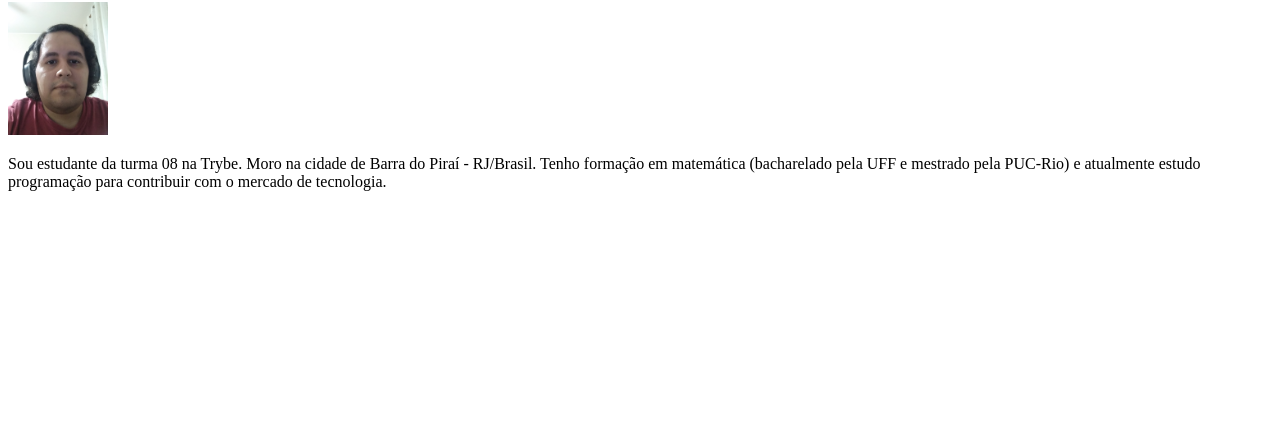
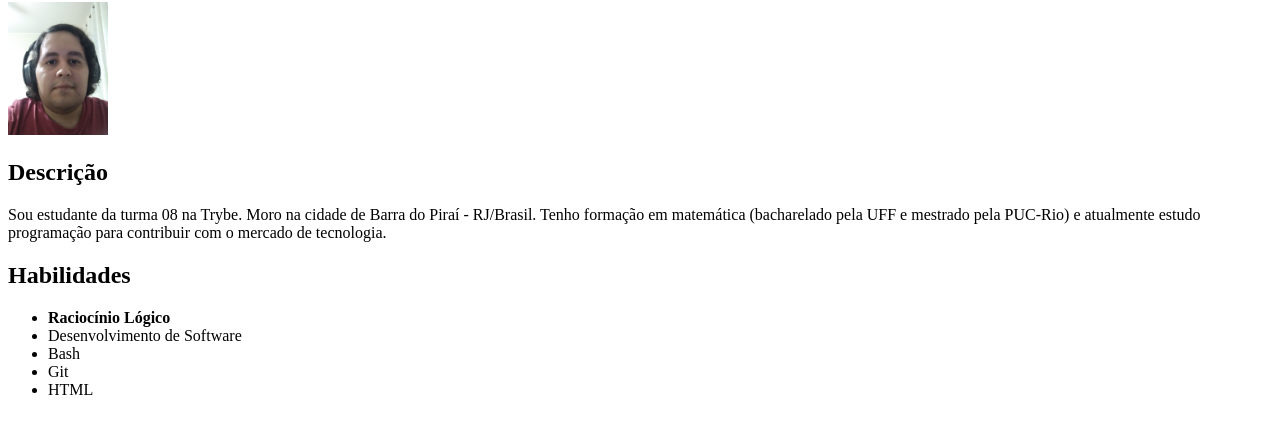
Before and after one commit to lucasbgama/lucasbgama.github.io, a plain HTML site: page index.html in a window 1280 px wide. Shown: the part 78-512 px from the top of the page. Drawn offline with Linux system fonts and the light colour scheme.

Commit message:
Habilidades adicionadas

```diff
--- a/index.html
+++ b/index.html
@@ -8,7 +8,27 @@
 <body>
     <h1>Lucas Barbosa Gama</h1>
     <img src="/images/IMG_20200923_204541.jpg" width="100px" alt="Foto de Lucas Gama">
+    <h2>Descrição</h2>
     <p>Sou estudante da turma 08 na Trybe. Moro na cidade de Barra do Piraí - RJ/Brasil. Tenho formação em matemática (bacharelado pela UFF e mestrado pela PUC-Rio) e atualmente estudo programação para contribuir com o mercado de tecnologia.</p>
+
+    <h2>Habilidades</h2>
+    <ul>
+        <li>
+            <strong>Raciocínio Lógico</strong>
+        </li>
+        <li>
+            Desenvolvimento de Software
+        </li>
+        <li>
+            Bash
+        </li>
+        <li>
+            Git
+        </li>
+        <li>
+            HTML
+        </li>
+    </ul>
 
 </body>
 </html>
```
